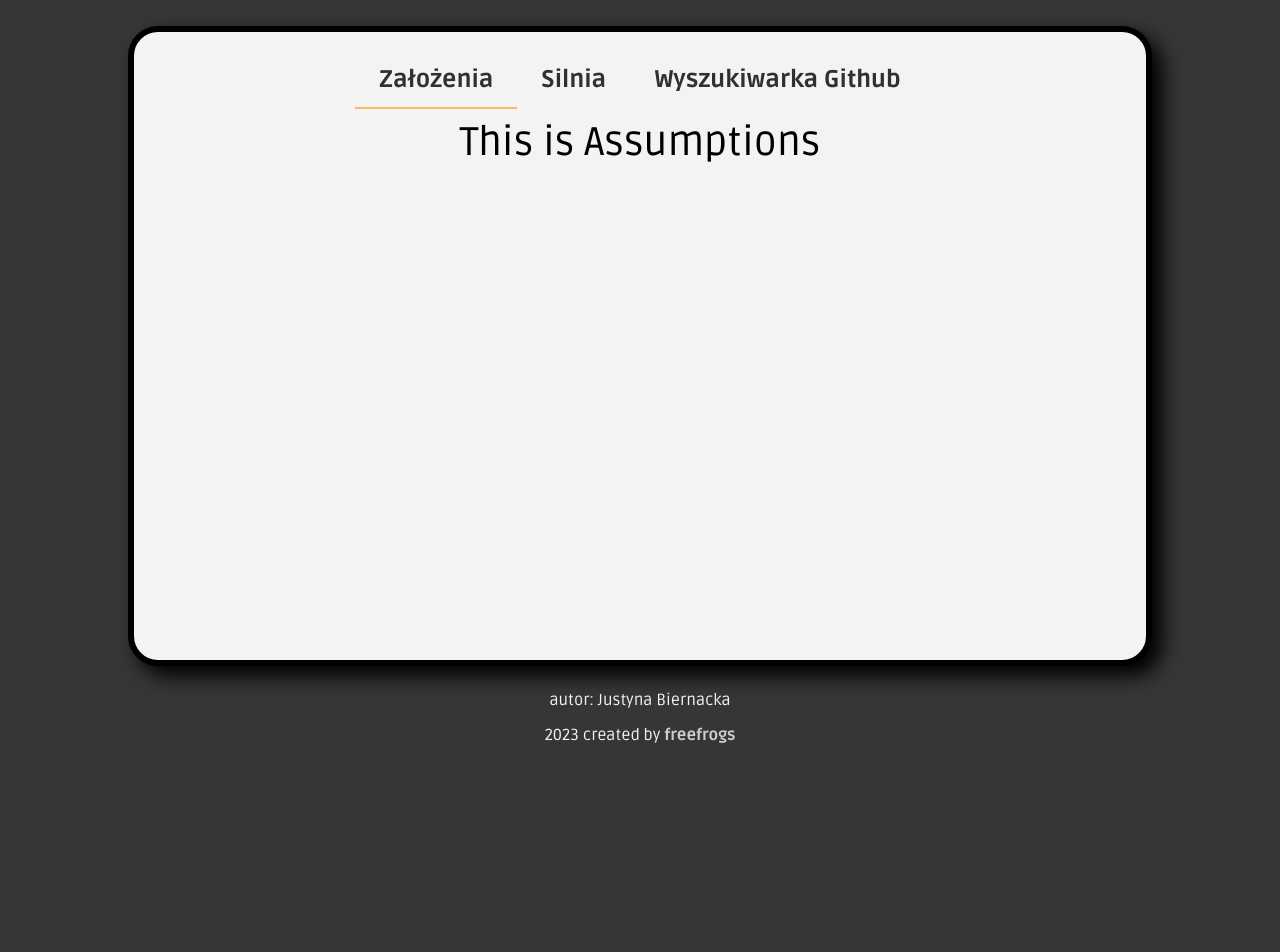
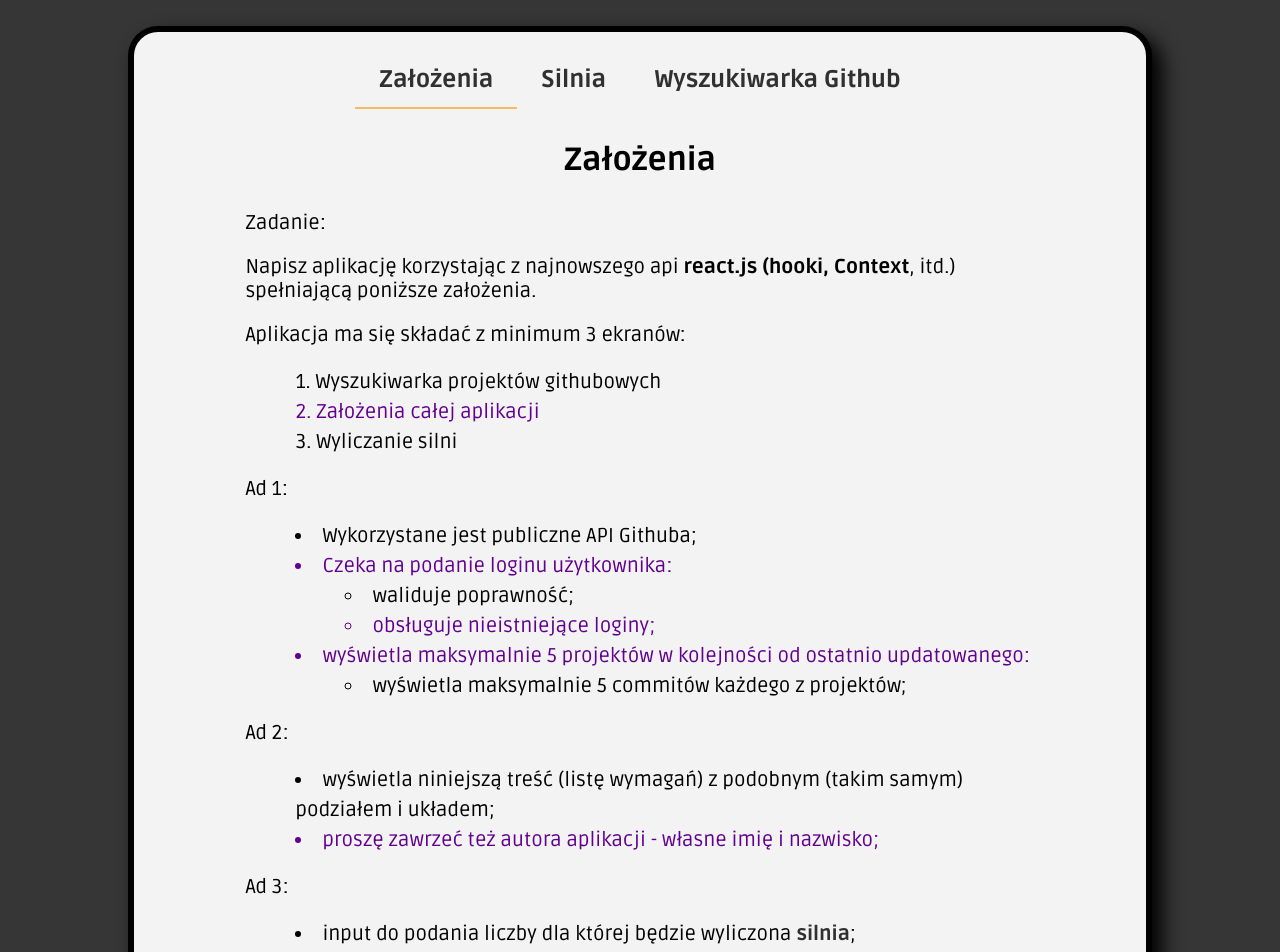
Before and after one commit to freefrogs/react-repetition, a React (Create React App) app: page / in a window 1280 px wide. Shown: the top 952 px of the page. Before the commit the page ends 800 px from the top, so only its background shows below. Built offline with nearby package versions, Linux system fonts and the light colour scheme.

Commit message:
Update assumptions

```diff
--- a/src/pages/Assumptions.tsx
+++ b/src/pages/Assumptions.tsx
@@ -1,7 +1,55 @@
+import '../styles/assumptions.scss';
+
 const Assumptions = () => {
   return (
-    <div>
-      <h1>This is Assumptions</h1>
+    <div className="assumptions">
+      <h2 className="app__header">Założenia</h2>
+      <p className="app__paragraph">Zadanie:</p>
+      <p className="app__paragraph">Napisz aplikację korzystając z najnowszego api <strong>react.js (hooki, Context</strong>, itd.) spełniającą poniższe założenia.</p>
+      <p className="app__paragraph">Aplikacja ma się składać z minimum 3 ekranów:</p>
+        <ol className="list">
+          <li>Wyszukiwarka projektów githubowych</li>
+          <li>Założenia całej aplikacji</li>
+          <li>Wyliczanie silni</li>
+        </ol>
+      <p className="app__paragraph">Ad 1:</p>
+        <ul className="list">
+          <li>Wykorzystane jest publiczne API Githuba;</li>
+          <li>Czeka na podanie loginu użytkownika:</li>
+            <ul className="list">
+              <li>waliduje poprawność;</li>
+              <li>obsługuje nieistniejące loginy;</li>
+            </ul>
+          <li>wyświetla maksymalnie 5 projektów w kolejności od ostatnio updatowanego:</li>
+            <ul className="list">
+              <li>wyświetla maksymalnie 5 commitów każdego z projektów;</li>
+            </ul>
+        </ul>
+      <p className="app__paragraph">Ad 2:</p>
+        <ul className="list">
+          <li>wyświetla niniejszą treść (listę wymagań) z podobnym (takim samym) podziałem i układem;</li>
+          <li>proszę zawrzeć też autora aplikacji - własne imię i nazwisko;</li>
+        </ul>
+      <p className="app__paragraph">Ad 3:</p>
+        <ul className="list">
+          <li>
+            input do podania liczby dla której będzie wyliczona
+            <a
+              href="https://pl.wikipedia.org/wiki/Silnia"
+              target="_blank"
+              rel="noopener noreferrer"
+            > silnia</a>
+            ;
+          </li>
+          <li>historia poprzednich wyliczeń.</li>
+        </ul>
+      <p className="app__paragraph">Ogólne:</p>
+        <ul className="list">
+          <li>korzysta z <strong>LESS / SASS</strong>. Spełnia wymogi <strong>BEM</strong>. Jest też <strong>estetyczna</strong>;</li>
+          <li>wyświetla <strong>co drugi</strong> element każdej listy wyróżnionym kolorem;</li>
+          <li>jest <strong>hostowana</strong> (github pages, heroku, itd..), a jej kod jest dostępny <strong>publicznie</strong>;</li>
+        </ul>
+      <p className="app__paragraph">Miło widziane użycie <strong>middlewarów reduxowych.</strong></p>
     </div>
   );
 }
--- a/src/styles/App.scss
+++ b/src/styles/App.scss
@@ -3,6 +3,15 @@
 .app {
   &__margin {
     margin: 1em auto;
+  }
+  &__header {
+    @include margin;
+    font-size: 1.6em;
+  }
+  &__paragraph {
+    @include margin;
+    font-size: 1em;
+    text-align: left;
   }
 }
 
--- /dev/null
+++ b/src/styles/assumptions.scss
@@ -0,0 +1,16 @@
+@import './variable.scss';
+
+.assumptions {
+  width: 80%;
+  margin: 0 auto;
+}
+
+.list {
+  margin-left: 2.5em;
+  list-style-position: inside;
+  text-align: left;
+  line-height: 1.5em;
+  li:nth-child(even) {
+    color: $highlighted;
+  }
+}
--- a/src/styles/index.scss
+++ b/src/styles/index.scss
@@ -8,7 +8,6 @@
   margin: 0;
   padding: 0;
   position: relative;
-  font-weight: normal;
 }
 
 body {
--- a/src/styles/myFooter.scss
+++ b/src/styles/myFooter.scss
@@ -1,6 +1,7 @@
 @import './variable.scss';
 
 .myFooter {
+  margin-bottom: 2em;
   text-align: center;
   font-size: 0.8em;
   color: $secondary-color;
--- a/src/styles/variable.scss
+++ b/src/styles/variable.scss
@@ -3,3 +3,8 @@ $main-color: #000;
 $body-color: #363636;
 $secondary-color: #f3f3f3;
 $details: #f5b042;
+$highlighted: #62018f;
+
+@mixin margin {
+  margin: 1em auto;
+}
```
